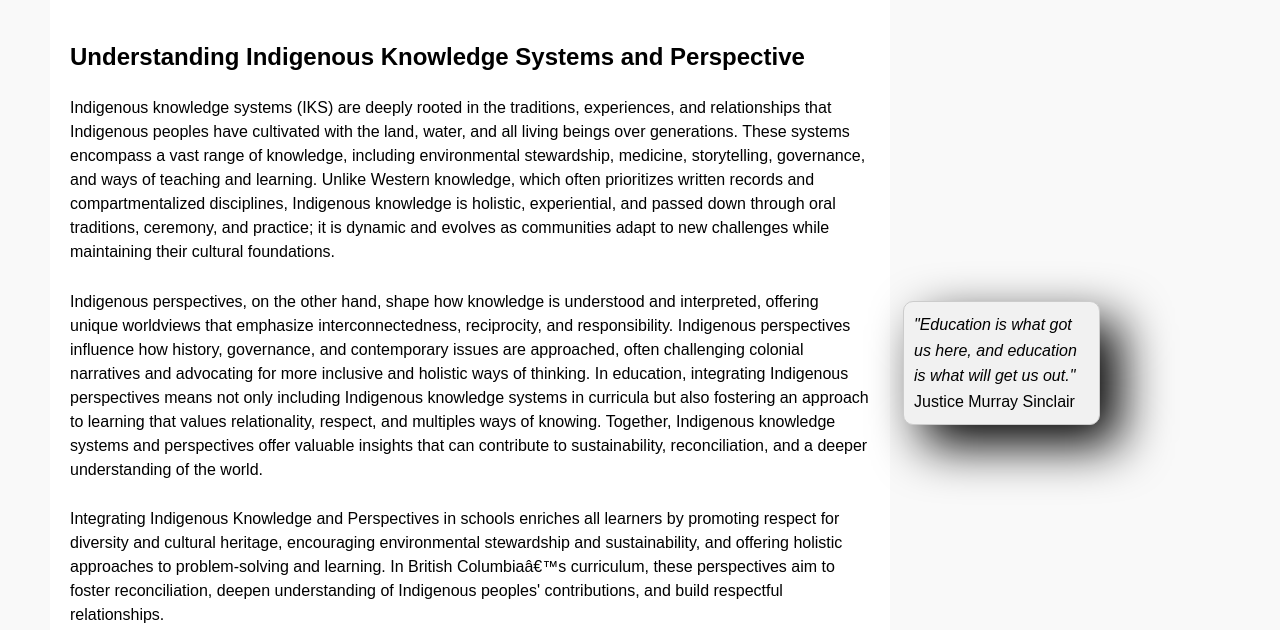
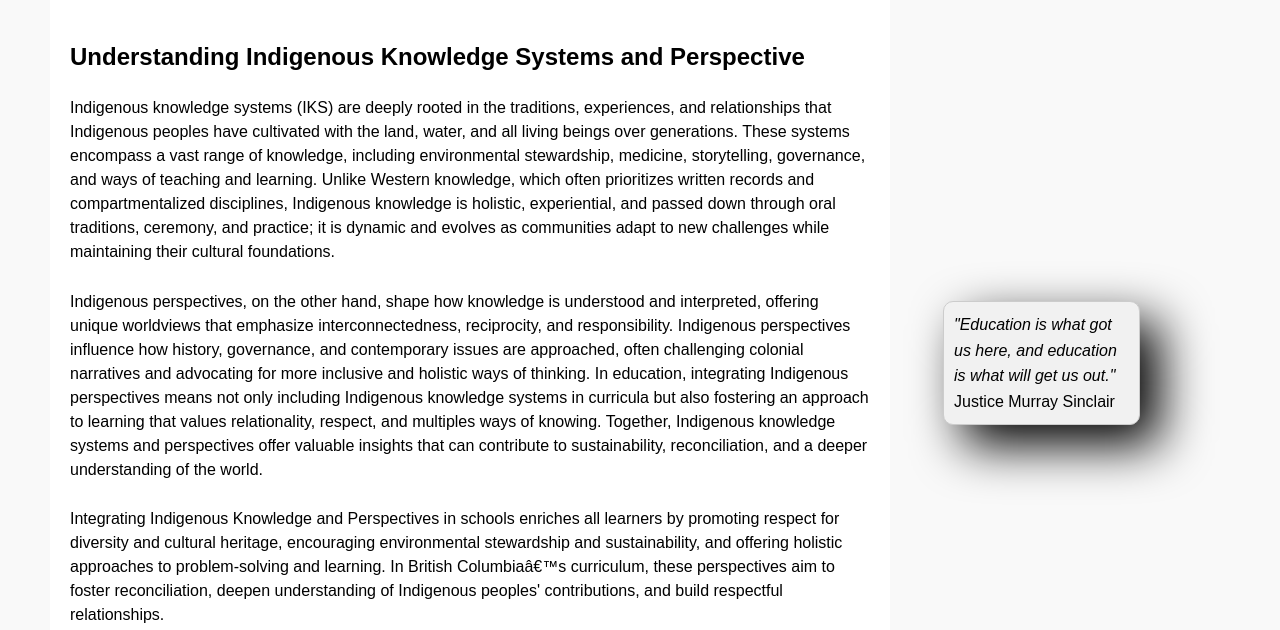
Before and after one commit to drhooper2/Explicit-Resource, a plain HTML site: page index.html in a window 1280 px wide. Shown: the part 202-832 px from the top of the page. Drawn offline with Linux system fonts and the light colour scheme.

Commit message:
-70 margin

```diff
--- a/styles.css
+++ b/styles.css
@@ -68,7 +68,7 @@ footer {
 .speech-bubble {
     position: absolute; /* Position relative to the container */
     top: -400px; /* Align to the top of the container*/ /* Changed from 0 to -50spx to move it up the page */
-    right: -30px; /* Move into the right margin */
+    right: -70px; /* Move into the right margin */
     width: 175px;
     background-color: #f1f1f1;
     border: 1px solid #ccc;
```
